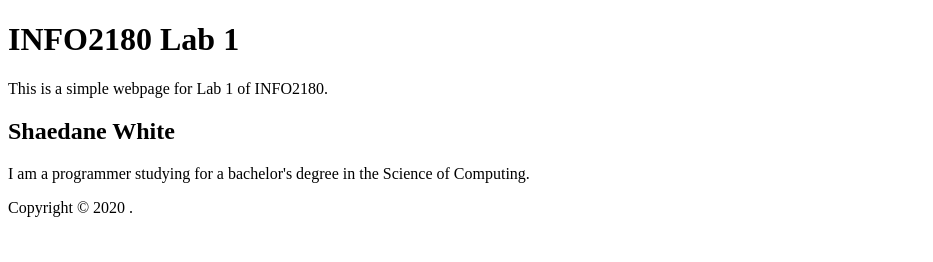
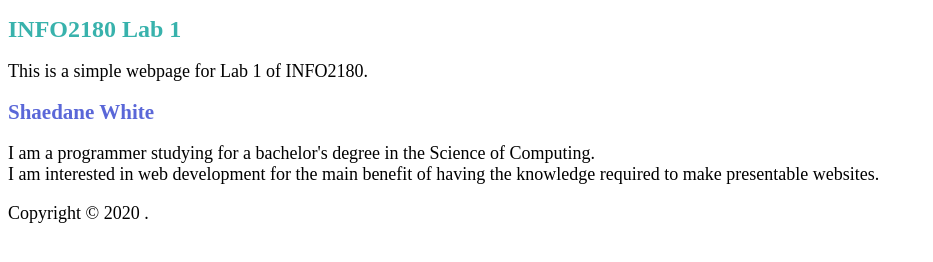
Before and after one commit to Cleansed1919/info2180-lab1, a plain HTML site: page index.html in a window 1280 px wide. Shown: the whole page, without its empty margins (0-933 px from the left). Drawn offline with Linux system fonts and the light colour scheme.

Commit message:
Edited index.html and created styles.css

```diff
--- a/index.html
+++ b/index.html
@@ -1,6 +1,7 @@
 <!DOCTYPE html>
 <html lang="en">
 <head>
+<link rel="stylesheet" href="styles.css">
 <meta charset="UTF-8">
 <meta name="viewport" content="width=device-
 width, initial-scale=1.0">
@@ -14,7 +15,8 @@ width, initial-scale=1.0">
 </header>
 <main>
 <h2>Shaedane White</h2>
-<p>I am a programmer studying for a bachelor's degree in the Science of Computing.</p>
+<p>I am a programmer studying for a bachelor's degree in the Science of Computing.
+<br>I am interested in web development for the main benefit of having the knowledge required to make presentable websites.</p>
 </main>
 <footer><p>Copyright &copy; 2020 <Your Name>.</p>
 </footer>
--- /dev/null
+++ b/styles.css
@@ -0,0 +1,13 @@
+h1 {
+    font-size: 24px;
+    color: #38B2AC;
+}
+
+h2 {
+    font-size: 21px;
+    color: #5A67D8;
+}
+
+p {
+    font-size:  18px;
+}
```
